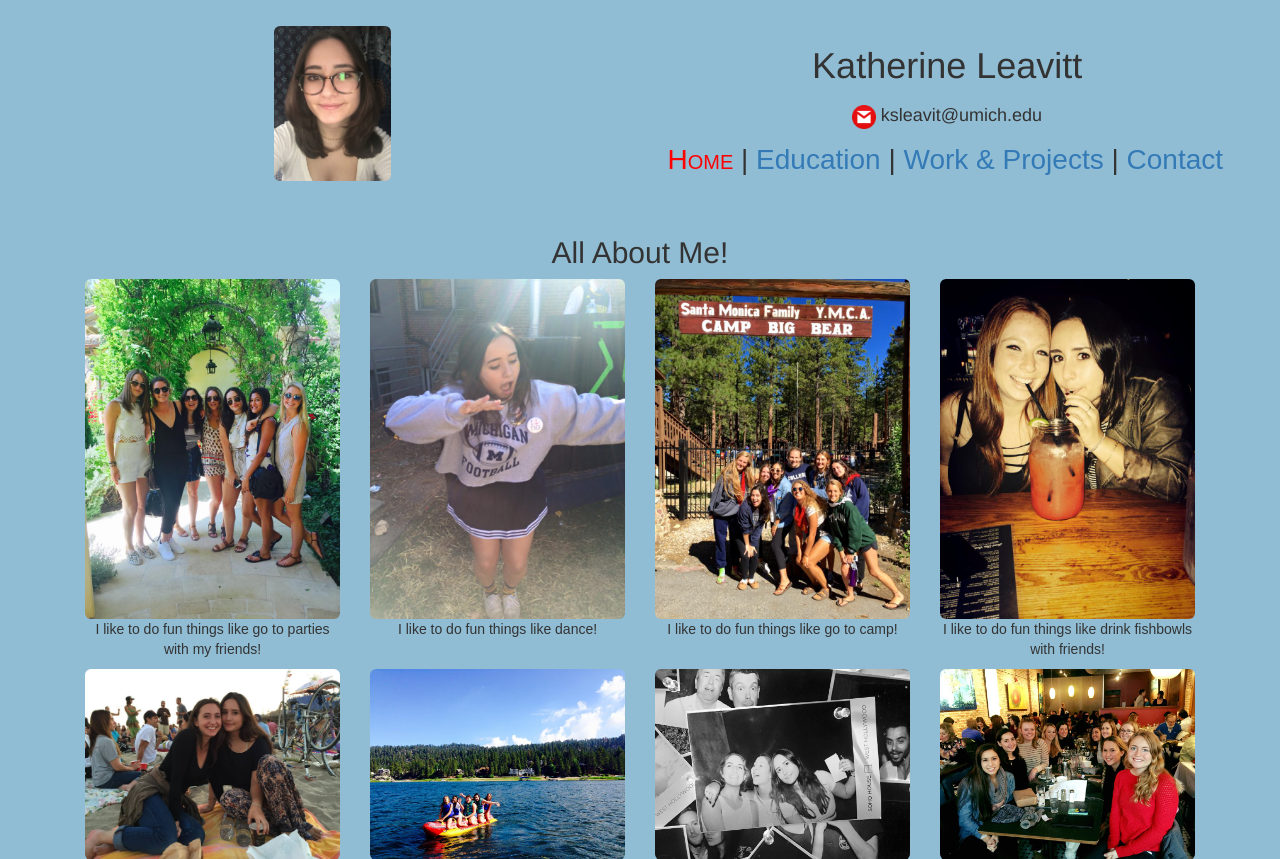
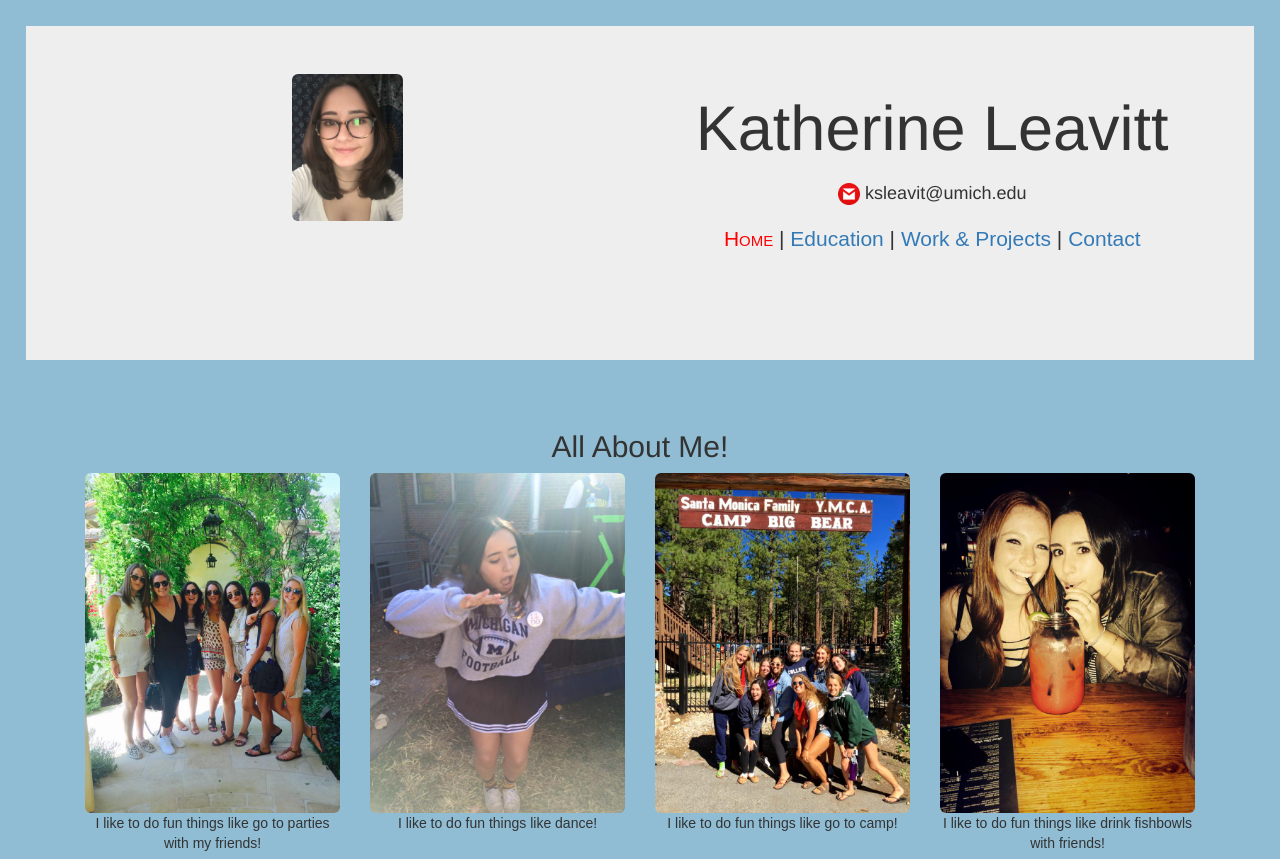
Before and after one commit to katherineleavitt/SI206-portfolio, a Python web app: template templates/home.html in a window 1280 px wide. Shown: the top 859 px of the page. Run offline with Jinja, Linux system fonts and the light colour scheme; the template is opened without the code that fills it, so the values that code supplies are empty; some libraries are stand-ins or nearby versions.

Commit message:
updated style

```diff
--- a/static/style.css
+++ b/static/style.css
@@ -1,7 +1,11 @@
+html body {
+    background-color: #90BDD4;
+}
+
 body {
-	padding: 2%;
-	font-size: 100%;
-	margin: 0 0 100px;
+    padding: 2%;
+    font-size: 100%;
+    margin: 0 0 100px;
     text-align: center;
     position: absolute;
 }
@@ -99,7 +103,6 @@ footer, .pagecontent:after {
 }
 
 html body {
-    background-color: #90BDD4;
 
 }
 
@@ -149,15 +152,23 @@ footer, .pagecontent:after {
 header {
     text-align: center;
     z-index: 1;
-
 }
 
-form {
-    text-align: right;
-    margin-right: 28%;
+.jumbotron {
+     padding: 30px;
+     margin-bottom: 30px;
+     font-size: 21px;
+     font-weight: 200;
+     line-height: 2.1428571435;
+     background-color: #CEE7F0;
+     color: red;
 }
 
-@media only screen and (min-width: 800px) {
+.noJumbotron {
+    display: none;
+}
+
+@media only screen and (min-width: 992px) {
 	.dropbtn {
 	    display: none;
 	}
@@ -171,12 +182,27 @@ form {
     footer {
         position: relative;
     }
+    img {
+        width: 100%;
+        text-align: center;
+    }
+    header {
+        text-align: center;
+        z-index: 1;
+    }
+    .jumbotron {
+        display: none;
+    }
+    .noJumbotron {
+        display: block;
+    }
 
 
 }
 
 @media only screen and (min-width: 1200px) {
-	.dropbtn {
+
+    .dropbtn {
 	    display: none;
 	}
     #myPills {
@@ -196,4 +222,19 @@ form {
         font-variant: small-caps;
     }
 
+    .jumbotron {
+        display: block;
+     padding: 30px;
+     margin-bottom: 30px;
+     font-size: 21px;
+     font-weight: 200;
+     line-height: 2.1428571435;
+     color: inherit;
+     background-image: url(../static/pier.jpeg) no-repeat center;
+    }
+
+    .noJumbotron {
+        display: none;
+    }
+
 }
--- a/templates/index.html
+++ b/templates/index.html
@@ -10,10 +10,25 @@
 		<meta charset = "UTF-8">
 		{% block javas %}
 		{% endblock %}
+		<script>
+			    $(function(){
+			      $("[href]").each(function(){
+			        if(window.location.href.search($(this).attr('href')) != -1){
+			          $(this).parent().addClass("active");
+			        }
+			      })
+			      $("[href]").each(function(){
+			        if(window.location.href.search($(this).attr('href')) == -1){
+			          $(this).parent().removeClass("active");
+			        }
+			      })
+			    });
+		    </script>
 	</head>
 
 	<body onload = "displayTime();">
 	  <header>
+	  	<div class="jumbotron">
 	  		<div class="col-sm-12 col-md-6">
   				<img src="static/me.jpg" alt="me" class="img-rounded" id="me">
 			</div>
@@ -25,6 +40,7 @@
 					<img src="static/gmail-icon.png" alt="gmail" id="gmail"/></a>
 				ksleavit@umich.edu</h4>
 		  	</div>
+
 		  	<nav class="navbar navbar-light bg-faded">
 			  <div class="nav navbar-nav">
 			    <p><a class="nav-item nav-link active" href="home">Home<span class="sr-only">(current)</span></a>  |
@@ -32,6 +48,28 @@
 					<a href="work">Work &amp; Projects</a>  |
 					<a href="contact">Contact</a></p>
 			  </div>
+		</div>
+		<div class="noJumbotron">
+	  		<div class="col-sm-12 col-md-6">
+  				<img src="static/me.jpg" alt="me" class="img-rounded" id="me">
+			</div>
+	  		<div class="col-sm-12 col-md-6">
+	  			<h1>Katherine Leavitt</h1>
+	  		</div>
+	 		<div class="col-sm-12 col-md-6">
+	  			<h4><a href="mailto:ksleavit@umich.edu">
+					<img src="static/gmail-icon.png" alt="gmail" id="gmail"/></a>
+				ksleavit@umich.edu</h4>
+		  	</div>
+
+		  	<nav class="navbar navbar-light bg-faded">
+			  <div class="nav navbar-nav">
+			    <p><a class="nav-item nav-link active" href="home">Home<span class="sr-only">(current)</span></a>  |
+				    <a href="education">Education</a>  |
+					<a href="work">Work &amp; Projects</a>  |
+					<a href="contact">Contact</a></p>
+			  </div>
+		</div>
 			</nav>
 			<div class="dropdown">
 				<button onclick="myFunction()" class="dropbtn img-rounded">&#9776; Menu</button>
@@ -61,20 +99,12 @@
 					}
 				}
 			</script>
-		</section>
 			<ul class="nav nav-pills nav-justified" id="myPills">
-			  		<li class="active"><a data-toggle="pill" href="home">Home</a></li>
-				    <li><a data-toggle="pill" href="education">Education</a></li>
-					<li><a data-toggle="pill" href="work">Work &amp; Projects</a></li>
-					<li><a  data-toggle="pill" href="contact">Contact</a></li>
+			  		<li class="active"><a href="home">Home</a></li>
+				    <li><a href="education">Education</a></li>
+					<li><a href="work">Work &amp; Projects</a></li>
+					<li><a href="contact">Contact</a></li>
 			</ul>
-
-
-		<script type="text/javascript">
-				$('ul.nav.nav-pills.nav-justified li a').click(function() {
-				    $(this).parent().addClass('active').siblings().removeClass('active');
-				});
-		</script>
 
 
 
```
Also changed, not shown: static/pier.jpeg (added).
